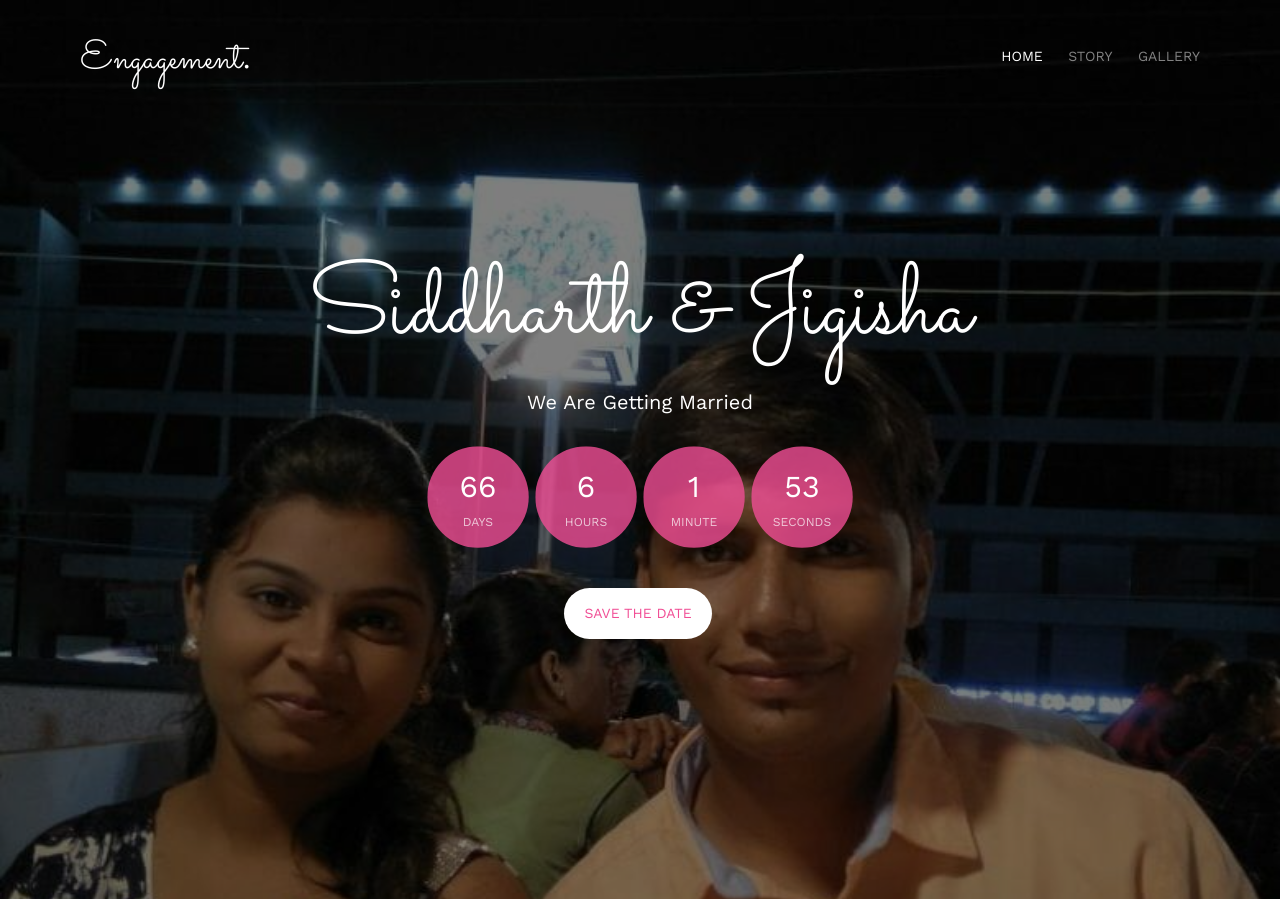
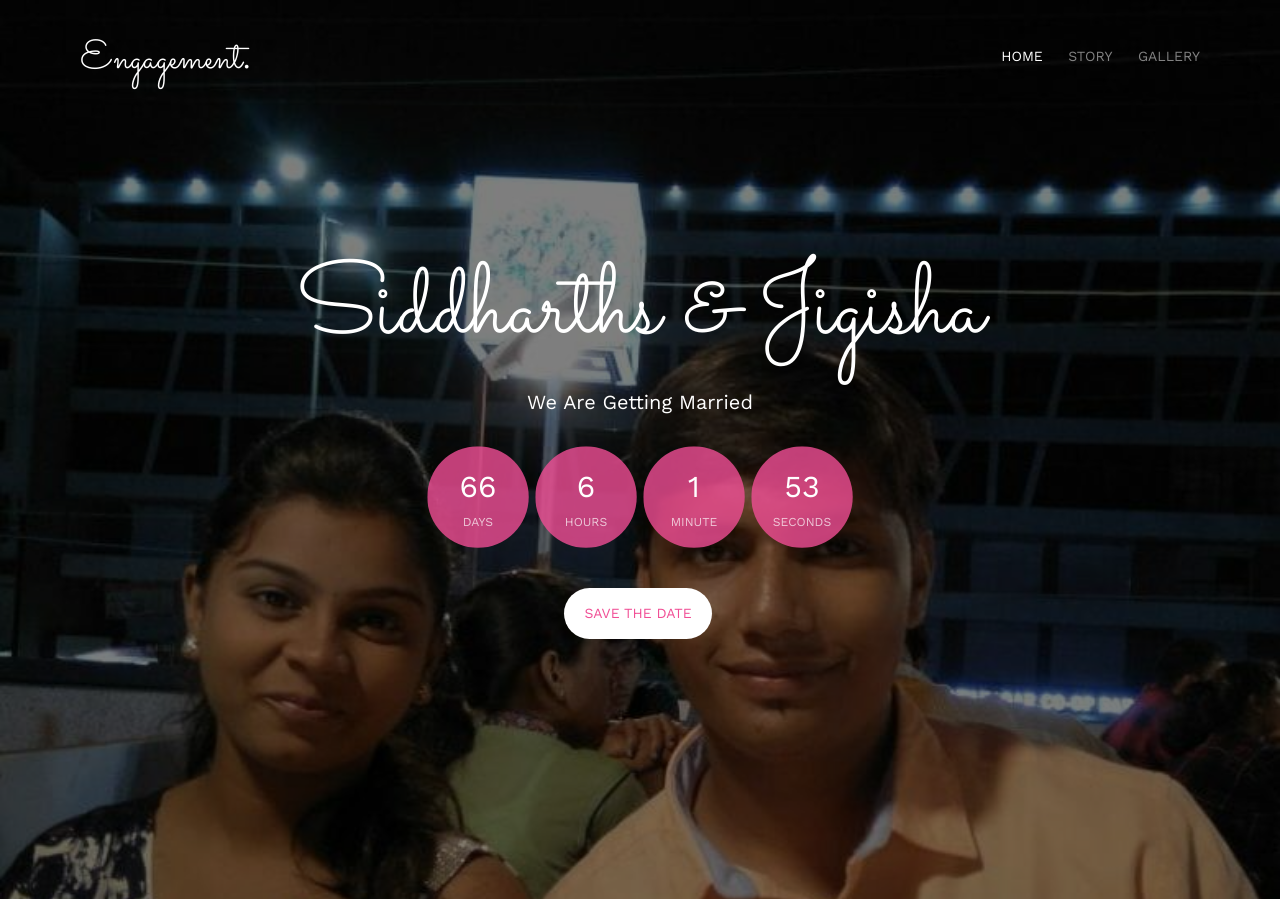
Before and after one commit to siddharthvara/wedding, a PHP site: page / in a window 1280 px wide. Shown: the top 899 px of the page. Run offline with PHP 8.4, Linux system fonts and the light colour scheme; some web fonts are replaced.

Commit message:
Update index.php
try

```diff
--- a/index.php
+++ b/index.php
@@ -100,7 +100,7 @@
 				<div class="col-md-8 col-md-offset-2 text-center">
 					<div class="display-t">
 						<div class="display-tc animate-box" data-animate-effect="fadeIn">
-							<h1>Siddharth &amp; Jigisha</h1>
+							<h1>Siddharths &amp; Jigisha</h1>
 							<h2>We Are Getting Married</h2>
 							<div class="simply-countdown simply-countdown-one"></div>
 							<p><a href="#" class="btn btn-default btn-sm">Save the date</a></p>
```
